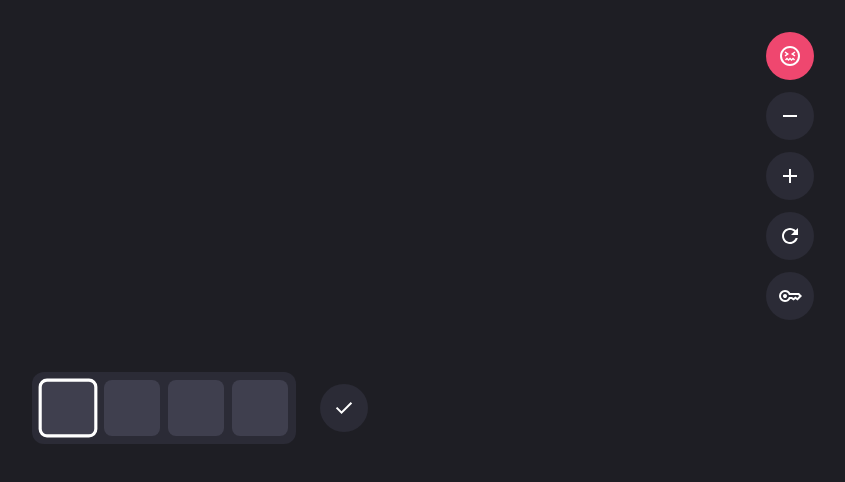
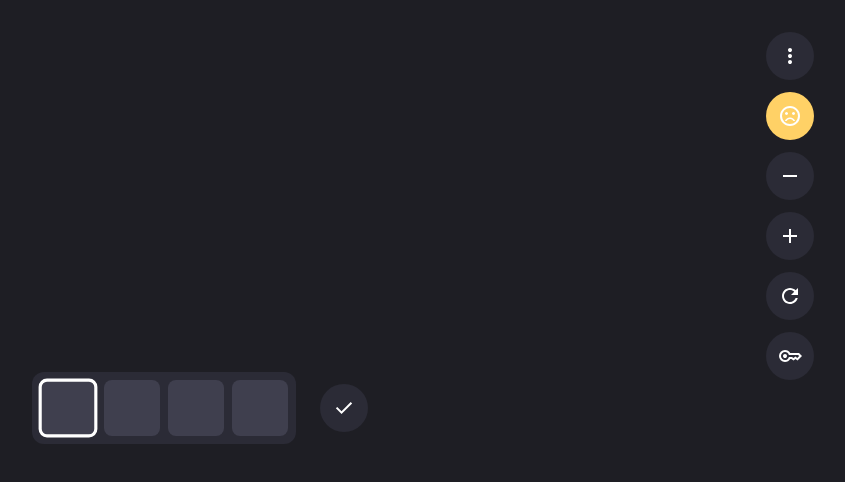
Before and after one commit to chenyu76/color_sequence_game, a plain HTML site: page index.html in a window 1280 px wide. Both pictures are taken after a click on the button 1224 px from the left and 56 px from the top of the page. Shown: the whole page, without its empty margins (434-1279 px from the left). Drawn offline with Linux system fonts and the light colour scheme.

Commit message:
menu btn & scoll
menu btn
scoll

```diff
--- a/index.html
+++ b/index.html
@@ -10,8 +10,15 @@
   <body>
     <div class="top-bar">
       <!-- Icon from https://fonts.google.com/icons -->
+      <button class="btn" onclick="toggleMenu()" id="menu-btn" title="Menu">
+        <svg xmlns="http://www.w3.org/2000/svg" viewBox="0 -960 960 960">
+          <path
+            d="M480-160q-33 0-56.5-23.5T400-240q0-33 23.5-56.5T480-320q33 0 56.5 23.5T560-240q0 33-23.5 56.5T480-160Zm0-240q-33 0-56.5-23.5T400-480q0-33 23.5-56.5T480-560q33 0 56.5 23.5T560-480q0 33-23.5 56.5T480-400Zm0-240q-33 0-56.5-23.5T400-720q0-33 23.5-56.5T480-800q33 0 56.5 23.5T560-720q0 33-23.5 56.5T480-640Z"
+          />
+        </svg>
+      </button>
       <button
-        class="btn"
+        class="btn btn-in-menu hidden"
         onclick="
           cycleDifficulty();
           initGame();
@@ -47,24 +54,36 @@
           />
         </svg>
       </button>
-      <button class="btn" onclick="increaseSlotsLength(-1)" title="Minus">
+      <button
+        class="btn btn-in-menu hidden"
+        onclick="increaseSlotsLength(-1)"
+        title="Minus"
+      >
         <svg xmlns="http://www.w3.org/2000/svg" viewBox="0 -960 960 960">
           <path d="M200-440v-80h560v80H200Z" />
         </svg>
       </button>
-      <button class="btn" onclick="increaseSlotsLength(1)" title="Plus">
+      <button
+        class="btn btn-in-menu hidden"
+        onclick="increaseSlotsLength(1)"
+        title="Plus"
+      >
         <svg xmlns="http://www.w3.org/2000/svg" viewBox="0 -960 960 960">
           <path d="M440-440H200v-80h240v-240h80v240h240v80H520v240h-80v-240Z" />
         </svg>
       </button>
-      <button class="btn" onclick="initGame()" title="Reset">
+      <button class="btn btn-in-menu hidden" onclick="initGame()" title="Reset">
         <svg viewBox="0 0 24 24">
           <path
             d="M17.65 6.35C16.2 4.9 14.21 4 12 4c-4.42 0-7.99 3.58-7.99 8s3.57 8 7.99 8c3.73 0 6.84-2.55 7.73-6h-2.08c-.82 2.33-3.04 4-5.65 4-3.31 0-6-2.69-6-6s2.69-6 6-6c1.66 0 3.14.69 4.22 1.78L13 11h7V4l-2.35 2.35z"
           />
         </svg>
       </button>
-      <button class="btn" onclick="endGame(false)" title="Give Up">
+      <button
+        class="btn btn-in-menu hidden"
+        onclick="endGame(false)"
+        title="Give Up"
+      >
         <svg xmlns="http://www.w3.org/2000/svg" viewBox="0 -960 960 960">
           <path
             d="M280-400q-33 0-56.5-23.5T200-480q0-33 23.5-56.5T280-560q33 0 56.5 23.5T360-480q0 33-23.5 56.5T280-400Zm0 160q-100 0-170-70T40-480q0-100 70-170t170-70q67 0 121.5 33t86.5 87h352l120 120-180 180-80-60-80 60-85-60h-47q-32 54-86.5 87T280-240Zm0-80q56 0 98.5-34t56.5-86h125l58 41 82-61 71 55 75-75-40-40H435q-14-52-56.5-86T280-640q-66 0-113 47t-47 113q0 66 47 113t113 47Z"
--- a/script.js
+++ b/script.js
@@ -26,6 +26,13 @@
 const answerReveal = document.getElementById("answer-reveal");
 const inputSlotsContainer = document.getElementById("current-slots");
 const diffBtn = document.getElementById("difficulty-btn");
+const menuBtn = document.getElementById("menu-btn");
+
+function toggleMenu() {
+  let children = document.getElementsByClassName("btn-in-menu");
+  for (let i = 0; i < children.length; i++)
+    children[i].classList.toggle("hidden");
+}
 
 function cycleDifficulty() {
   difficulty = (difficulty + 1) % 3;
--- a/styles.css
+++ b/styles.css
@@ -23,9 +23,9 @@
   flex-direction: column;
   align-items: center;
   justify-content: center;
-  height: 100vh;
   margin: 0;
   font-family: sans-serif;
+  height: 100vh;
   overflow: hidden;
   user-select: none;
 }
@@ -41,6 +41,7 @@
   display: flex;
   align-items: left;
   flex-direction: column;
+  overflow-y: auto; /* Enable vertical scrolling */
 }
 
 #game-board {
@@ -197,3 +198,7 @@
   top: 20px;
   right: 20px;
 }
+
+.hidden {
+  display: none;
+}
```
